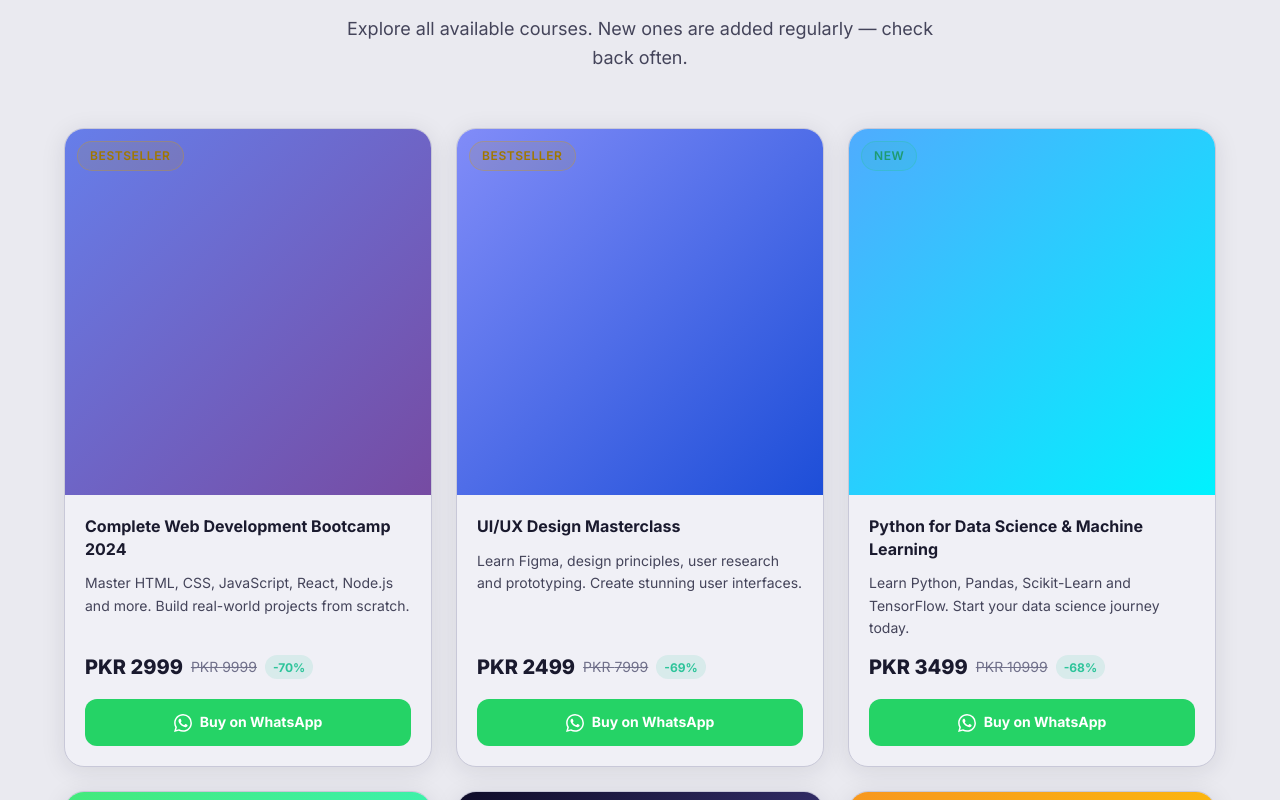
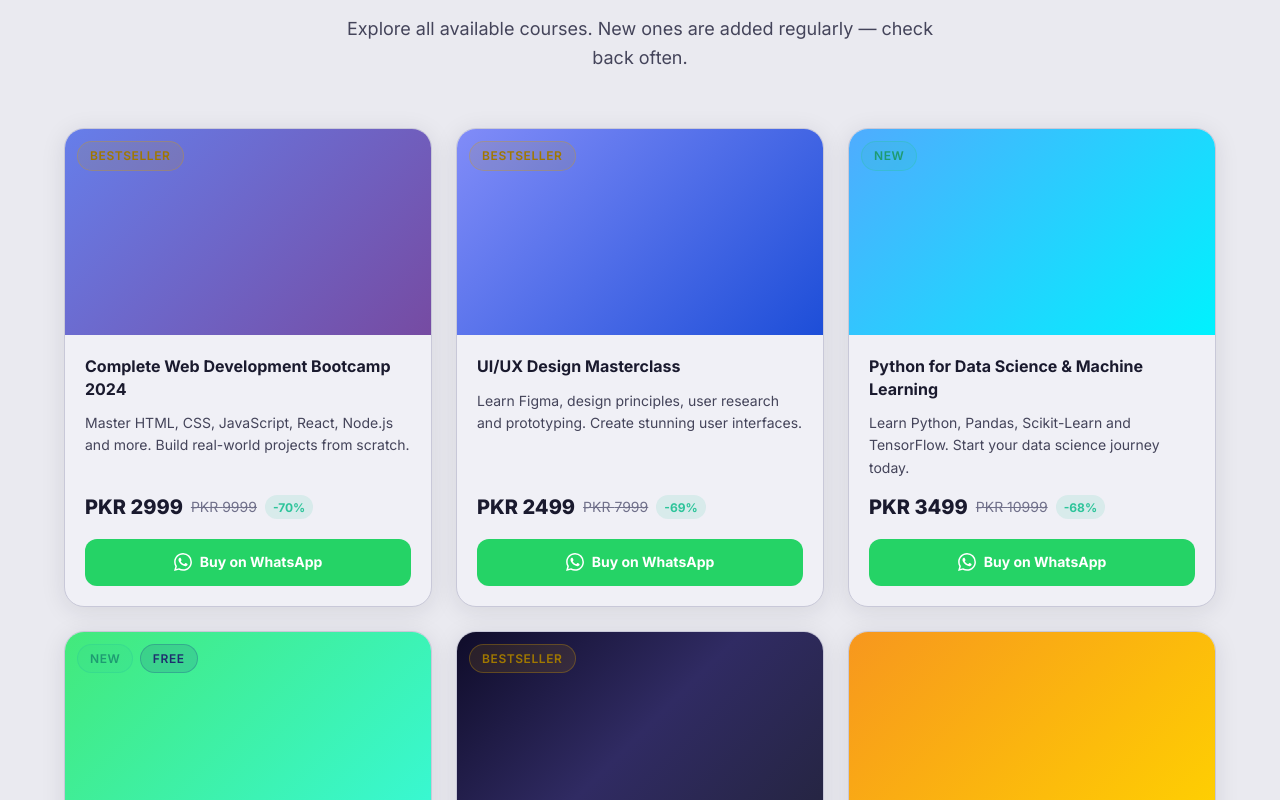
Before and after one commit to maxin3820-jpg/BC, a React (Vite) app: page / in a window 1280 px wide. Shown: the part 1120-1920 px from the top of the page. Built offline with nearby package versions, Linux system fonts and the light colour scheme; no server answers.

Commit message:
Change card thumbnails to 16:9 aspect ratio

```diff
--- a/src/components/CourseCard/CourseCard.css
+++ b/src/components/CourseCard/CourseCard.css
@@ -15,11 +15,11 @@
   box-shadow: var(--shadow-lg);
 }
 
-/* Thumbnail — square aspect ratio */
+/* Thumbnail — 16:9 aspect ratio */
 .card-thumb {
   position: relative;
   width: 100%;
-  aspect-ratio: 1 / 1;
+  aspect-ratio: 16 / 9;
   overflow: hidden;
   background: linear-gradient(135deg, #1E3A8A, #1D4ED8);
 }
--- a/src/pages/Packs.css
+++ b/src/pages/Packs.css
@@ -50,11 +50,11 @@
   box-shadow: var(--shadow-lg);
 }
 
-/* Thumbnail — square */
+/* Thumbnail — 16:9 */
 .pack-thumb {
   position: relative;
   width: 100%;
-  aspect-ratio: 1 / 1;
+  aspect-ratio: 16 / 9;
   overflow: hidden;
 }
 
```
